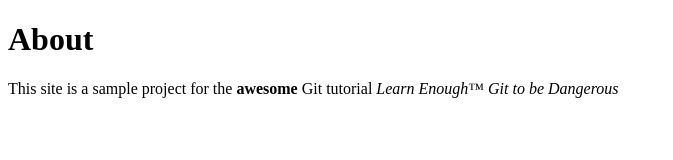
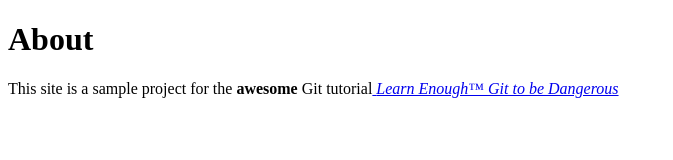
Before and after one commit to danicaclarisse/1.5.1, a plain HTML site: page about.html in a window 1280 px wide. Shown: the whole page, without its empty margins (0-673 px from the left). Drawn offline with Linux system fonts and the light colour scheme.

```diff
--- a/about.html
+++ b/about.html
@@ -6,7 +6,8 @@
   <body>
     <h1>About</h1>
     <p>
-      This site is a sample project for the <strong>awesome</strong> Git tutorial <em>Learn Enough™ Git to be Dangerous</em>
+      This site is a sample project for the <strong>awesome</strong> Git tutorial<a href="https://www.learnenough.com/git-tutorial">
+ <em>Learn Enough™ Git to be Dangerous</em></a>
     </p>
   </body>
 </html>
```
